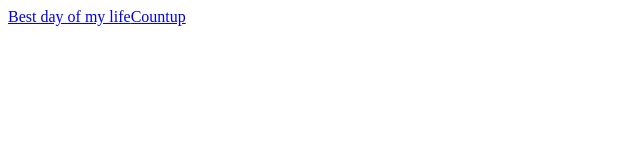
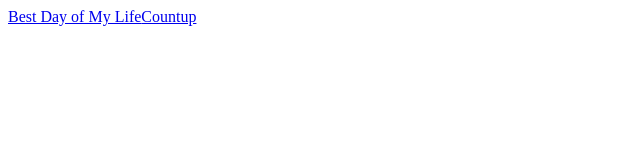
Before and after one commit to INFERN0538/haleigh, a plain HTML site: page index.html in a window 1280 px wide. Shown: the full height of the page, 0-640 px from the left. Drawn offline with Linux system fonts and the light colour scheme.

Commit message:
Update index.html

```diff
--- a/index.html
+++ b/index.html
@@ -1 +1 @@
-<div data-type="countup" data-id="226048" class="tickcounter" style="width: 100%; position: relative; padding-bottom: 25%"><a href="//www.tickcounter.com/countup/226048/best-day-of-my-life" title="Best day of my life">Best day of my life</a><a href="//www.tickcounter.com/countup" title="Countup">Countup</a></div><script>(function(d, s, id) { var js, pjs = d.getElementsByTagName(s)[0]; if (d.getElementById(id)) return; js = d.createElement(s); js.id = id; js.src = "//www.tickcounter.com/static/js/loader.js"; pjs.parentNode.insertBefore(js, pjs); }(document, "script", "tickcounter-sdk"));</script>
+<div data-type="countup" data-id="226162" class="tickcounter" style="width: 100%; position: relative; padding-bottom: 25%"><a href="//www.tickcounter.com/countup/226162/best-day-of-my-life" title="Best Day of My Life">Best Day of My Life</a><a href="//www.tickcounter.com/countup" title="Countup">Countup</a></div><script>(function(d, s, id) { var js, pjs = d.getElementsByTagName(s)[0]; if (d.getElementById(id)) return; js = d.createElement(s); js.id = id; js.src = "//www.tickcounter.com/static/js/loader.js"; pjs.parentNode.insertBefore(js, pjs); }(document, "script", "tickcounter-sdk"));</script>
```
